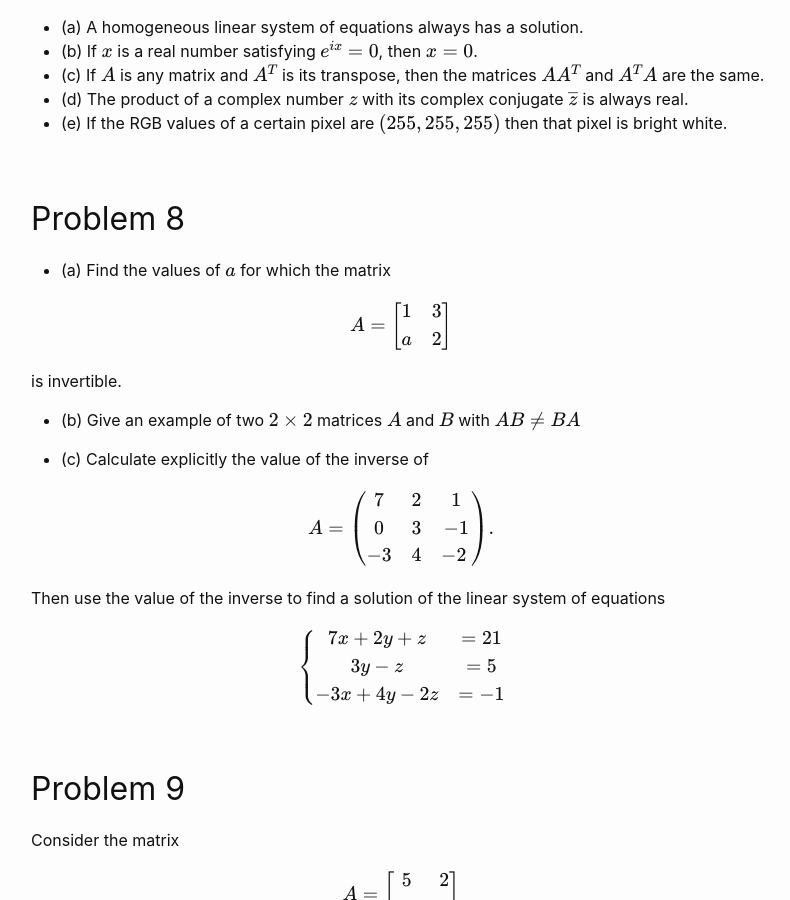
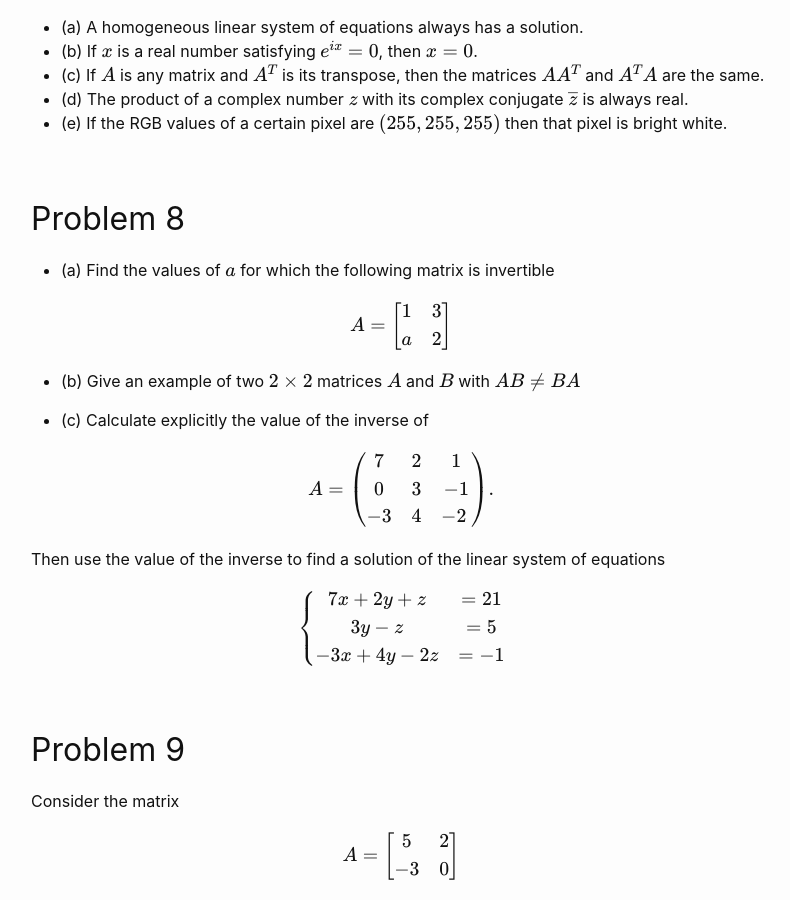
Before and after one commit to wcasper/math107spring2021, a Jekyll site: the page built from _exams/final/written-portion.md, in a window 1280 px wide and 900 px high, scrolled down 1553 px. Shown: the whole window, without its empty margins (239-1029 px from the left). Built offline with Jekyll 4.4.1, drawn with Linux system fonts in a browser that asks for light colours.

Commit message:
fixed typo

```diff
--- a/_exams/final/written-portion.md
+++ b/_exams/final/written-portion.md
@@ -58,11 +58,9 @@ No justification is required.
 
 ## Problem 8
 
-* (a) Find the values of $$a$$ for which the matrix
+* (a) Find the values of $$a$$ for which the following matrix is invertible
 
 $$A = \left[\begin{array}{cc} 1 & 3\\a & 2\end{array}\right]$$
-
-is invertible.
 
 * (b) Give an example of two $$2\times 2$$ matrices $$A$$ and $$B$$ with $$AB \neq BA$$
 
```
